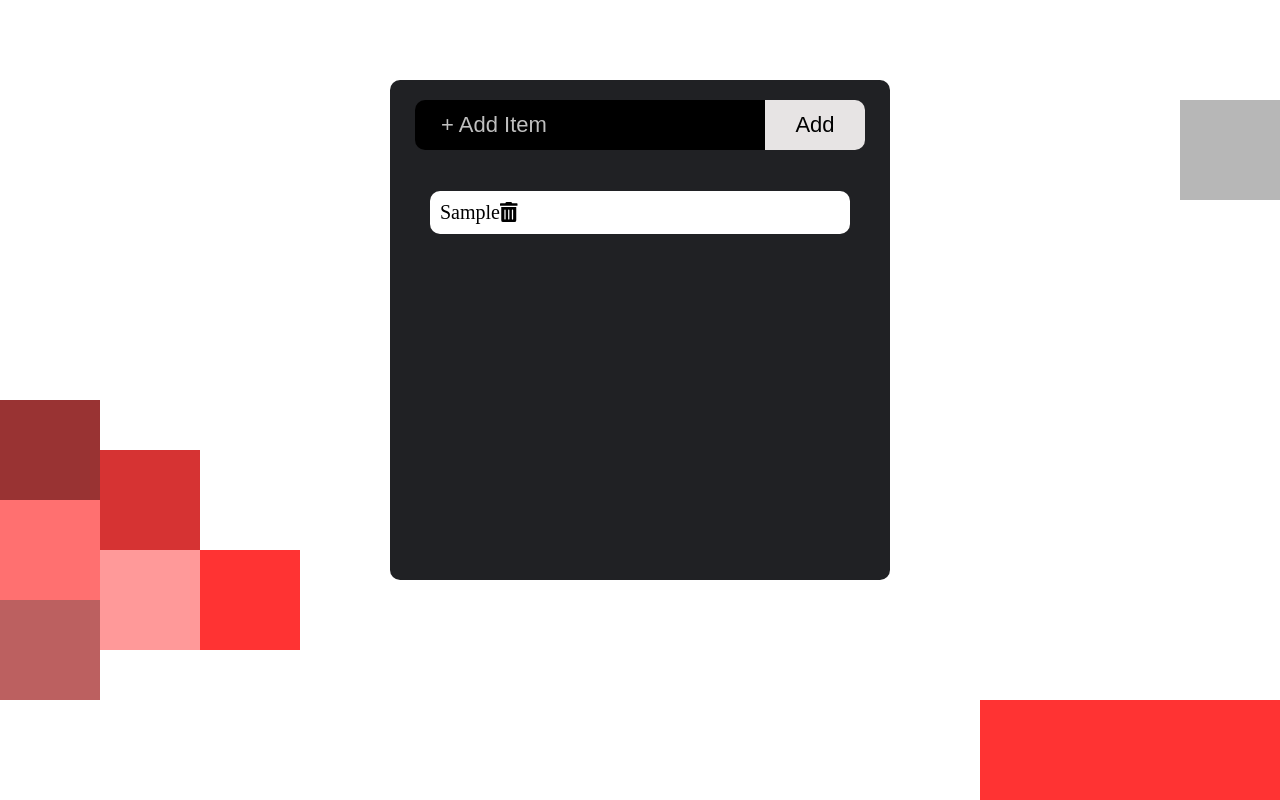
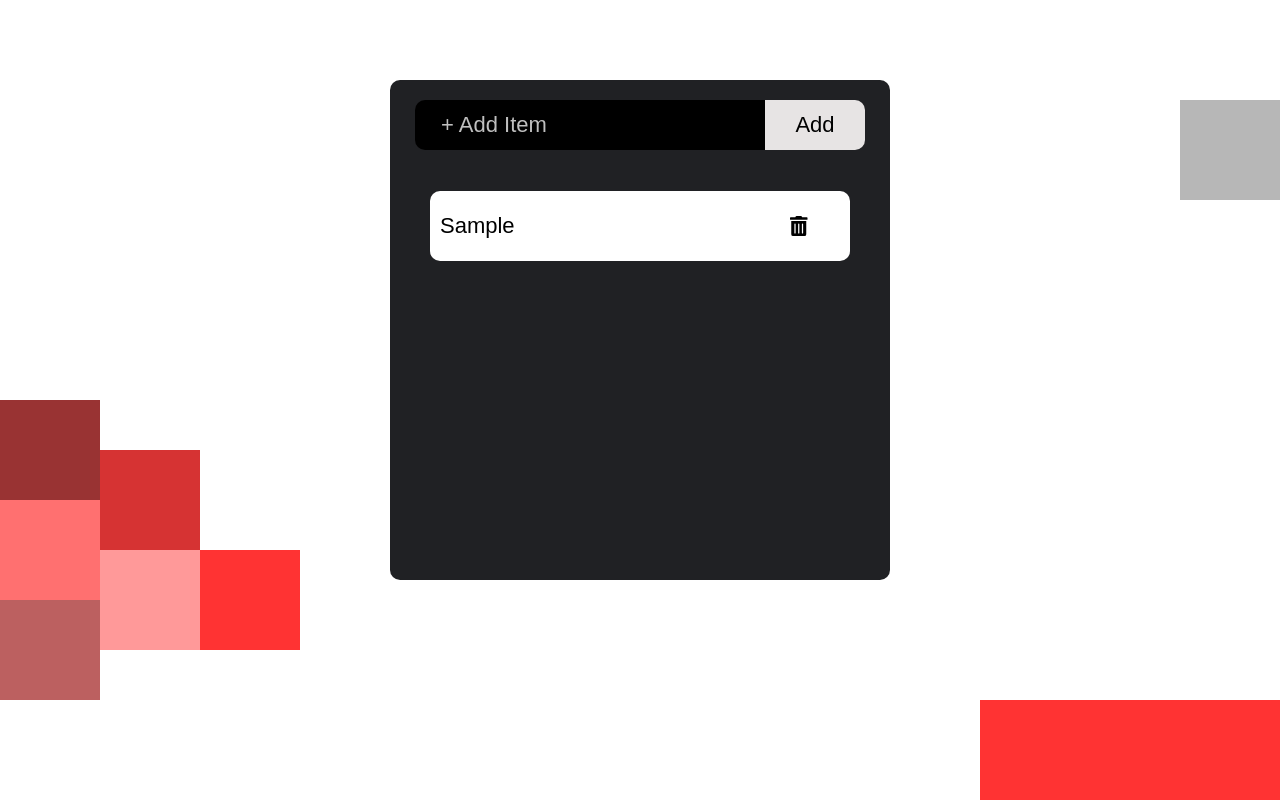
Before and after one commit to achint-bansal/TODO_APP, a React (Create React App) app: page / in a window 1280 px wide. Both pictures are taken after typing "Sample" into the empty fields and a click on the button "Add". Built offline with nearby package versions, Linux system fonts and the light colour scheme.

Commit message:
Edit feature on list items

```diff
--- a/src/App.css
+++ b/src/App.css
@@ -102,3 +102,9 @@ body {
   border: 0;
   border-radius: 10px;
 }
+.updateInput input{
+  background-color: transparent;
+  color: #000000;
+  margin-bottom: 0px;
+  padding: 0px;
+}
--- a/src/App.js
+++ b/src/App.js
@@ -8,26 +8,40 @@ export default class App extends Component {
     super(props);
 
     this.state = {
-      inputItem: "",
+      item: {
+        inputItem: "",
+        key: "",
+      },
       list: [],
     };
   }
 
   changeInput(input) {
     this.setState({
-      inputItem: input,
+      item: {
+        inputItem: input,
+        key: Date.now(),
+      },
     });
+    console.log(this.state.item.key);
   }
 
   addItem(input, e) {
     e.preventDefault();
     if (input) {
-      let listArray = this.state.list;
-      listArray.push(input);
-      this.setState({
-        list: listArray,
-        inputItem: "",
-      });
+      // let listArray = this.state.list;
+      // listArray.push(input);
+      const newItem = this.state.item;
+      if (newItem.text !== "") {
+        const list = [...this.state.list, newItem];
+        this.setState({
+          list: list,
+          item: {
+            inputItem: "",
+            key: "",
+          },
+        });
+      }
     }
   }
 
@@ -36,6 +50,19 @@ export default class App extends Component {
     list.splice(itemKey, 1);
     this.setState({ list: list });
   }
+  updateItem(updatedInput, i) {
+    // console.log("key is "+i);
+    const list = this.state.list;
+    list.map((current) => {
+      if (current.key === i) {
+        console.log(current.key);
+        current.inputItem = updatedInput;
+      }
+    });
+    this.setState({
+      list: list,
+    });
+  }
 
   render() {
     return (
@@ -43,23 +70,28 @@ export default class App extends Component {
         <div className="todo-inputbar">
           <form>
             <input
-              onChange={(e) => this.changeInput(e.target.value)}
-              value={this.state.inputItem}
+              value={this.state.item.inputItem}
               placeholder=" + Add Item"
               type="text"
+              onChange={(e) => this.changeInput(e.target.value)}
             />
             <button
               type="submit"
-              onClick={(e) => this.addItem(this.state.inputItem, e)}
+              onClick={(e) => this.addItem(this.state.item.inputItem, e)}
             >
               Add
             </button>
           </form>
         </div>
-        <ul>
+        <ul className="updateInput">
           {this.state.list.map((item, i) => (
-            <li key={i}>
-              {item}
+            <li key={item.key}>
+              {/* {item} */}
+              <input
+                type="text"
+                value={item.inputItem}
+                onChange={(e) => this.updateItem(e.target.value, item.key)}
+              />
               <FontAwesomeIcon
                 icon={faTrashAlt}
                 onClick={() => this.deleteItem(i)}
```
